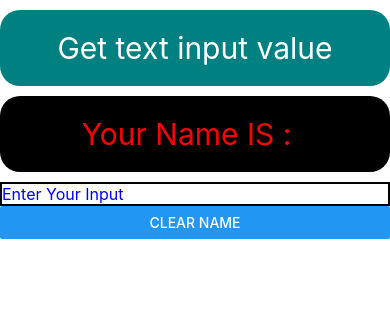
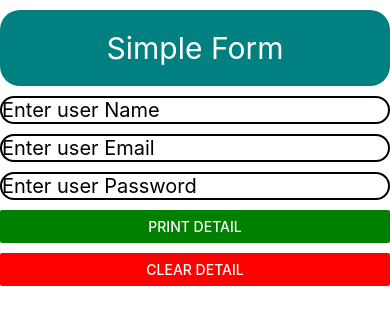
Before and after one commit to Mritunjay0001/React-Native, a React Native app: screen / in a window 390 px wide. Shown: the top 324 px of the page. Built offline with nearby package versions, Linux system fonts and the light colour scheme.

Commit message:
simple form and geting his data

```diff
--- a/App.js
+++ b/App.js
@@ -18,6 +18,16 @@ import MyData from './components/MyData';
 function App() {
   // const [name,setName]=useState("Akshay Chauhan")
   const [name,setName]=useState("")
+  const [email,setEmail]=useState("")
+  const [password,setPassword]=useState("")
+  const [display, setDisplay]=useState(false);
+
+  const resetData = () =>{
+    setDisplay(false);
+    setEmail(false);
+    setName(false);
+    setPassword(false)
+  }
 
   // function updateIt(){
   //   setName("rajput")
@@ -88,7 +98,7 @@ function App() {
 
 
     {/* -------GET THE INPUT VALUE | HANDLING THE TEXT-------- */}
-    <Text style={{fontSize:30, color:"white",marginTop:10, backgroundColor:"teal",padding:20,borderRadius:20, textAlign: 'center'}}>Get text input value</Text>
+    {/* <Text style={{fontSize:30, color:"white",marginTop:10, backgroundColor:"teal",padding:20,borderRadius:20, textAlign: 'center'}}>Get text input value</Text>
 
     <Text style={{fontSize:30, color:"red",marginTop:10, backgroundColor:"black",padding:20,borderRadius:20, textAlign: 'center'}}>Your Name IS : {name} </Text>
 
@@ -99,11 +109,62 @@ function App() {
     onChangeText={(text)=>setName(text)}
     />
     <Button title='CLEAR NAME' onPress={()=>setName('')}/>
+                   */}
 
+
+            {/* ----------FORM IN NATIVE--------        */}
+
+    <Text style={{fontSize:30, color:"white",marginTop:10, backgroundColor:"teal",padding:20,borderRadius:20, textAlign: 'center'}}>Simple Form</Text>
+    <TextInput
+    placeholder='Enter user Name'
+    style={styles.textInput }
+    onChangeText={(text)=>setName(text)}
+    value={name}
+    />
+
+<TextInput
+    placeholder='Enter user Email'
+    style={styles.textInput }
+    onChangeText={(text)=>setEmail(text)}
+    value={email}
+    />
+
+<TextInput
+    placeholder='Enter user Password'
+    style={styles.textInput }
+    onChangeText={(text)=>setPassword(text)}
+    secureTextEntry={true}
+    value={password}
+    />
+   <View style={{marginTop:10,marginBottom:10}}>
+   <Button color={"green"} title='Print detail' onPress={()=>setDisplay(true)} />
+   </View>
+   <Button color={"red"} title='clear detail'  onPress={()=>setDisplay(resetData)} />
+
+   <View>
+    {
+      display ?
+      <View>
+        <Text style={{fontSize:20}}>User Name Is : {name}</Text>
+        <Text style={{fontSize:20}}>User Email Is : {email}</Text>
+        <Text style={{fontSize:20}}>User Password Is : {password}</Text>
+      </View>:null
+    }
+   </View>
 </View>
 
   );
 }
+
+const styles = StyleSheet.create({
+  textInput:{
+    fontSize:20,
+    color:"black",
+    borderWidth:2,
+    marginTop:10,
+    borderRadius:20
+  }
+})
 
 // const styles = StyleSheet.create({
 //   textBox:{
```
